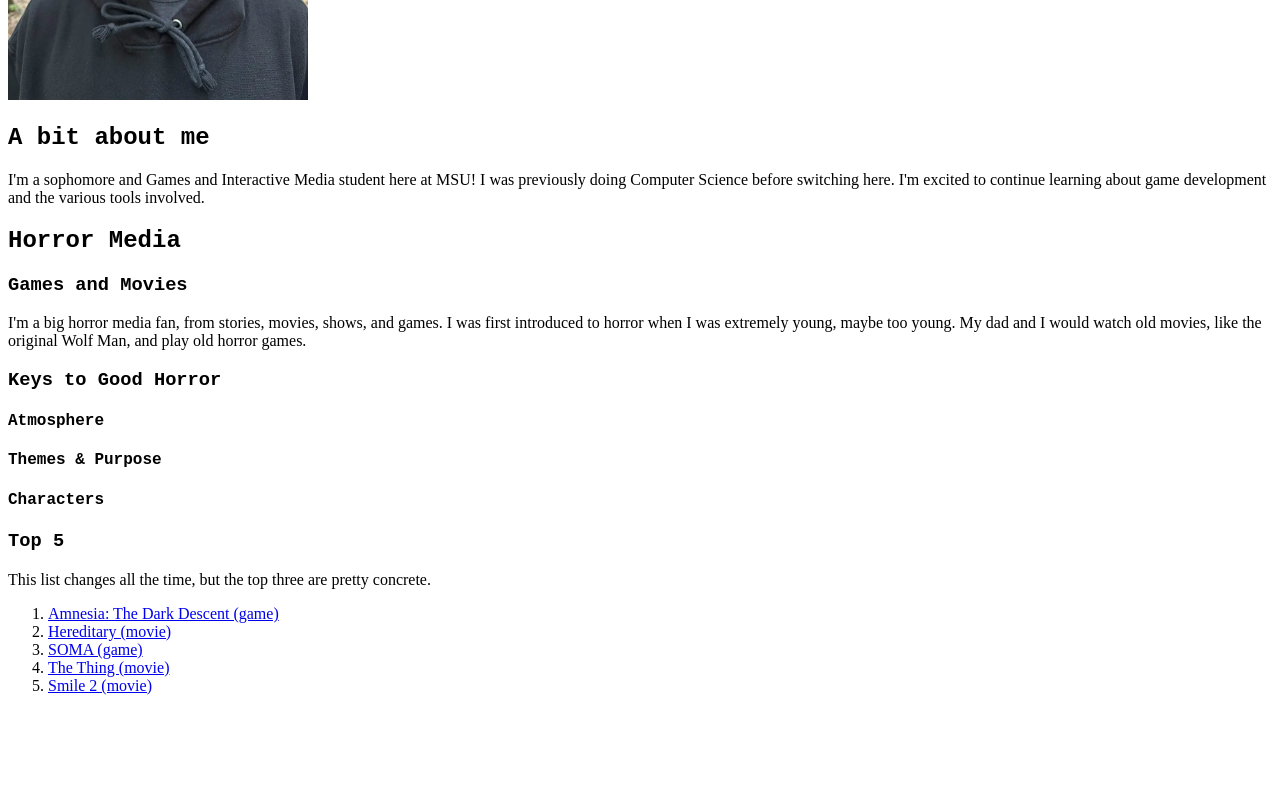
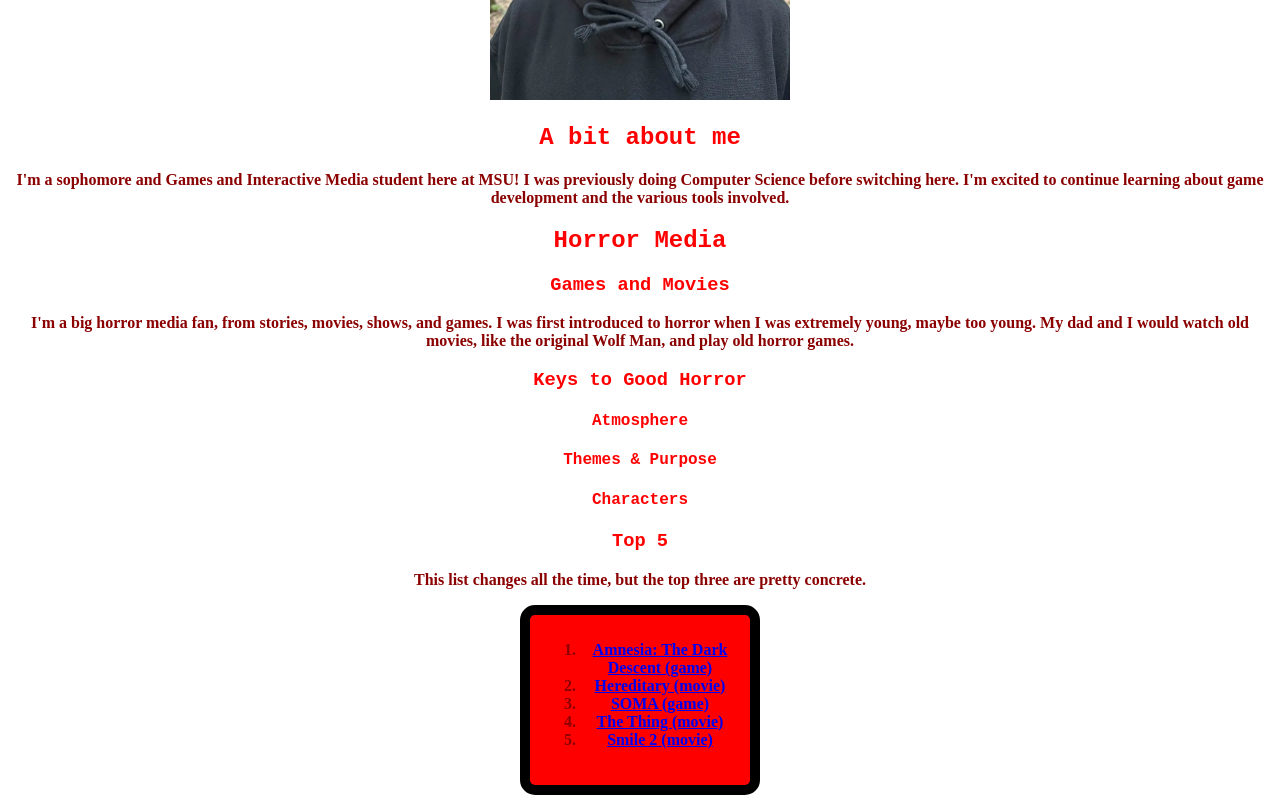
Before and after one commit to DBassettGameDev/DBassettGameDev.github.io, a plain HTML site: page index.html in a window 1280 px wide. Shown: the part 380-1183 px from the top of the page. Before the commit the page ends 1091 px from the top, so only its background shows below. Drawn offline with Linux system fonts and the light colour scheme.

Commit message:
Update Website with CSS

```diff
--- a/index.html
+++ b/index.html
@@ -2,34 +2,37 @@
 <html>
     <head>
         <title>A page about Dylan Bassett</title>
+        <link rel="stylesheet" href ="styles.css">
     </head>
     <body>
-        <h1 style="font-family: 'Courier New', Courier, monospace;">A page about Dylan Bassett</h1>
+        <h1>A page about Dylan Bassett</h1>
 
         <img src="imageOfMe.webp" width="300" height="400">
 
-        <h2 style="font-family: 'Courier New', Courier, monospace;">A bit about me</h2>
+        <h2>A bit about me</h2>
 
             <p>I'm a sophomore and Games and Interactive Media student here at MSU! I was previously doing Computer Science before switching here. I'm excited to continue learning about game development and the various tools involved.</p>
 
-        <h2 style="font-family: 'Courier New', Courier, monospace;">Horror Media</h2>
+        <h2>Horror Media</h2>
 
-            <h3 style="font-family: 'Courier New', Courier, monospace;">Games and Movies</h3>
+            <h3>Games and Movies</h3>
 
             <p>I'm a big horror media fan, from stories, movies, shows, and games. I was first introduced to horror when I was extremely young, maybe too young. My dad and I would watch old movies, like the original Wolf Man, and play old horror games.</p>
 
-            <h3 style="font-family: 'Courier New', Courier, monospace;">Keys to Good Horror</h3>
+            <h3>Keys to Good Horror</h3>
 
-                <h4 style="font-family: 'Courier New', Courier, monospace;">Atmosphere</h4>
+                <h4>Atmosphere</h4>
 
-                <h4 style="font-family: 'Courier New', Courier, monospace;">Themes & Purpose</h4>
+                <h4>Themes & Purpose</h4>
 
-                <h4 style="font-family: 'Courier New', Courier, monospace;">Characters</h4>
+                <h4>Characters</h4>
 
-            <h3 style="font-family: 'Courier New', Courier, monospace;">Top 5</h3>
+            <h3>Top 5</h3>
 
             <p>
                 This list changes all the time, but the top three are pretty concrete.
+            </p>
+                <div class="box">
 
                     <ol>
                         <li> <a href="https://store.steampowered.com/app/57300/Amnesia_The_Dark_Descent/">Amnesia: The Dark Descent (game)</a> </li>
@@ -38,7 +41,13 @@
                         <li> <a href="https://en.wikipedia.org/wiki/The_Thing_(1982_film)">The Thing (movie)</a> </li>
                         <li> <a href="https://en.wikipedia.org/wiki/Smile_2">Smile 2 (movie)</a> </li>
                     </ol>
-            </p>
+
+                </div>
+
+
+
+
+
 
     </body>
 
--- /dev/null
+++ b/styles.css
@@ -0,0 +1,25 @@
+h1, h2, h3, h4 {
+    font-family: 'Courier New', Courier, monospace;
+    color: red;
+
+}
+
+
+body{
+    color: darkred;
+    text-align: center;
+    font-weight:bolder;
+}
+
+.box {
+    height: 150px;
+    width: 200px;
+    padding: 10px;
+    margin: 10px;
+    border: 10px solid black;
+    background-color: red;
+    border-radius: 15px;
+
+    margin: 0 auto; /* Centers horizontally */
+    text-align: center; /* Centers text inside the box */
+}
```
Also changed, not shown: 1 other file. Lines whose indentation alone changed are shown as unchanged.
